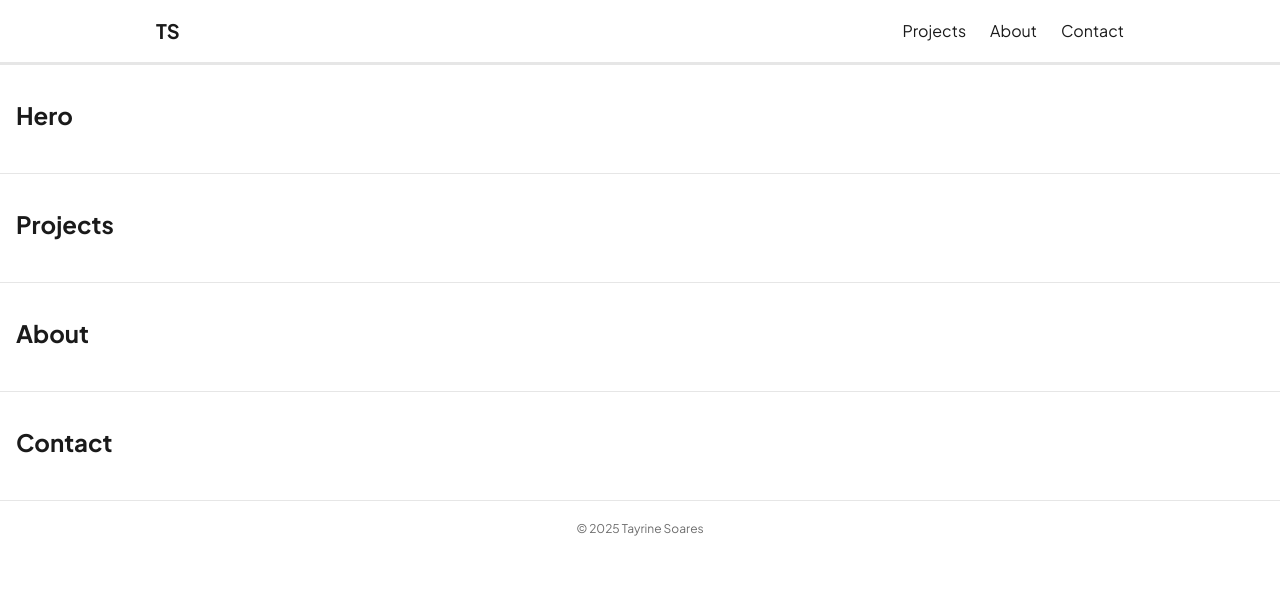
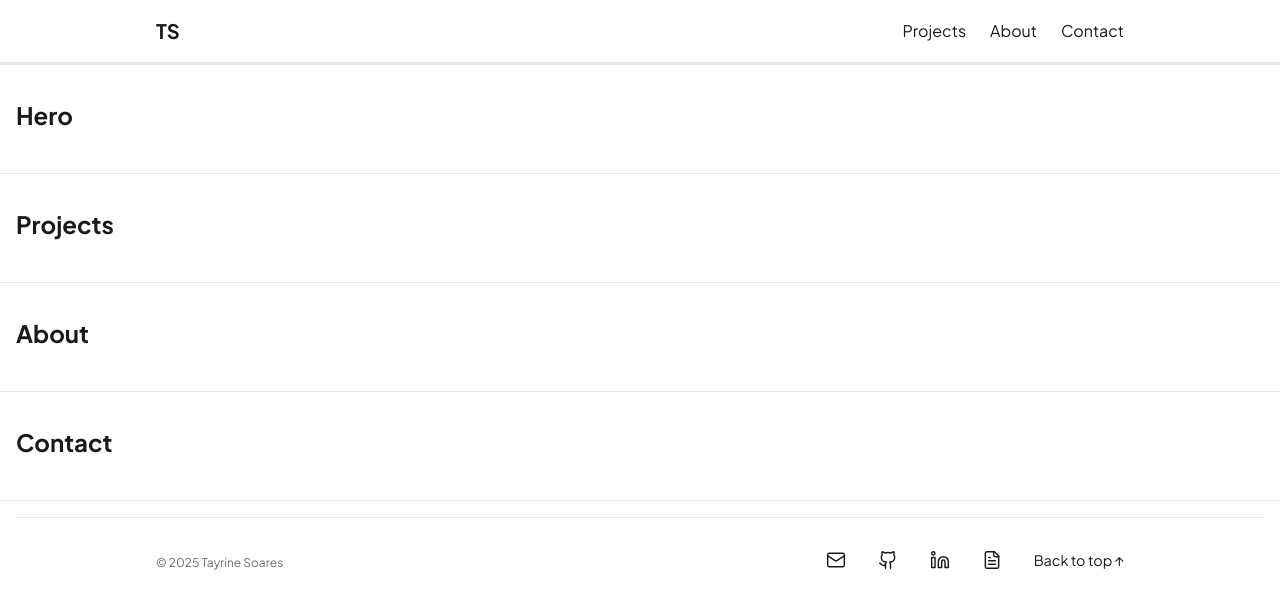
Before and after one commit to TayrineSoares/tayrine-portfolio, a React (Vite) app: page / in a window 1280 px wide. Shown: the top 608 px of the page. Built offline with nearby package versions, Linux system fonts and the light colour scheme.

Commit message:
add footer

```diff
--- a/package.json
+++ b/package.json
@@ -10,6 +10,7 @@
     "preview": "vite preview"
   },
   "dependencies": {
+    "lucide-react": "^0.545.0",
     "react": "^19.1.1",
     "react-dom": "^19.1.1"
   },
--- a/src/App.jsx
+++ b/src/App.jsx
@@ -1,3 +1,4 @@
+import Footer from './components/Footer';
 import Header from './components/Header';
 import './styles/global.css';
 
@@ -28,7 +29,7 @@ const App = () => {
       </main>
 
       <footer>
-        <small>© {new Date().getFullYear()} Tayrine Soares</small>
+        <Footer />
       </footer>
     </>
   );
--- a/src/components/Footer.jsx
+++ b/src/components/Footer.jsx
@@ -1,10 +1,71 @@
-import React from "react";
+import '../styles/Footer.css';
+import { Mail, Github, Linkedin, FileText } from 'lucide-react';
+
+
 
 const Footer = () => {
+  const year = new Date().getFullYear();
+
+
   return (
-    <div>
+   <footer>
+    <div className="container footer-container" role="contentinfo">
+      {/* small note */}
+      <small className="muted">
+        © {year} Tayrine Soares
+      </small>
+
+      {/* quick links */}
+      <ul className="footer-links">
+        <li>
+          <a
+            href="mailto:tayrinecristina@hotmail.com"
+            aria-label="Email"
+            title="Email"
+            >
+            <Mail size={20} strokeWidth={1.75} />
+          </a>
+        </li>
+        <li>
+          <a
+            href="https://github.com/TayrineSoares"
+            target="_blank"
+            rel="noreferrer"
+            aria-label="GitHub"
+            title="GitHub"
+          >
+            <Github size={20} strokeWidth={1.75} />
+          </a>
+        </li>
+        <li>
+          <a
+            href="https://www.linkedin.com/in/tayrinesoares"
+            target="_blank"
+            rel="noreferrer"
+            aria-label="LinkedIn"
+            title="LinkedIn"
+          >
+            <Linkedin size={20} strokeWidth={1.75} />
+          </a>
+
+        </li>
+        <li>
+          <a
+            href="/Tayrine_Soares_Resume.pdf"
+            target="_blank"
+            rel="noreferrer"
+            aria-label="Resume"
+            title="Resume"
+          >
+            <FileText size={20} strokeWidth={1.75} />
+          </a>
+        </li>
+        <li><a href="#hero">Back to top ↑</a></li>
+      </ul>
 
     </div>
+
+   </footer>
   )
 };
 
--- /dev/null
+++ b/src/styles/Footer.css
@@ -0,0 +1,48 @@
+/* ================================
+   FOOTER STYLES
+   - Clean bar with small text and links
+   - Uses global color variables
+================================ */
+
+footer {
+  border-top: 1px solid var(--line);
+  background: var(--bg);
+}
+
+.footer-container {
+  /* horizontal layout, wrap on small screens */
+  display: flex;
+  justify-content: space-between;
+  align-items: center;
+  gap: 1rem;
+  padding: 1rem;
+}
+
+/* Right-side links */
+.footer-links {
+  list-style: none;      /* remove bullets */
+  display: flex;
+  gap: 2rem;             /* spacing between links */
+  margin: 0;
+  padding: 0;
+}
+
+.footer-links a {
+  color: var(--fg);
+  display: inline-flex;
+  align-items: center;
+  justify-content: center;
+  transition: color 0.2s ease;
+}
+
+.footer-links a:hover {
+  color: var(--accent);  /* subtle hover */
+}
+
+/* Stack neatly on very small screens */
+@media (max-width: 520px) {
+  .footer-container {
+    flex-direction: column;
+    align-items: flex-start;
+  }
+}
```
Also changed, not shown: 2 other files (tests, documents, lock files or other folders).
